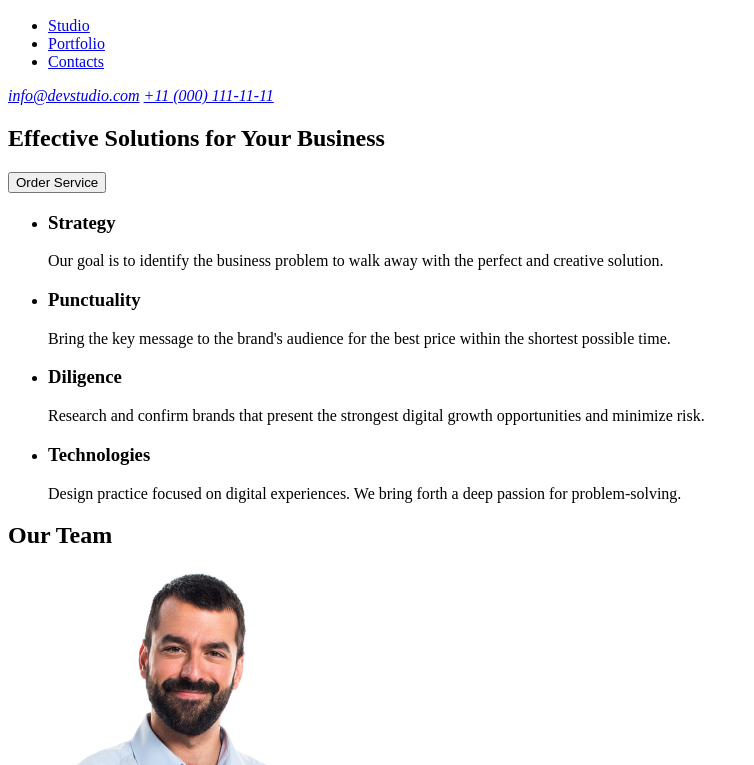
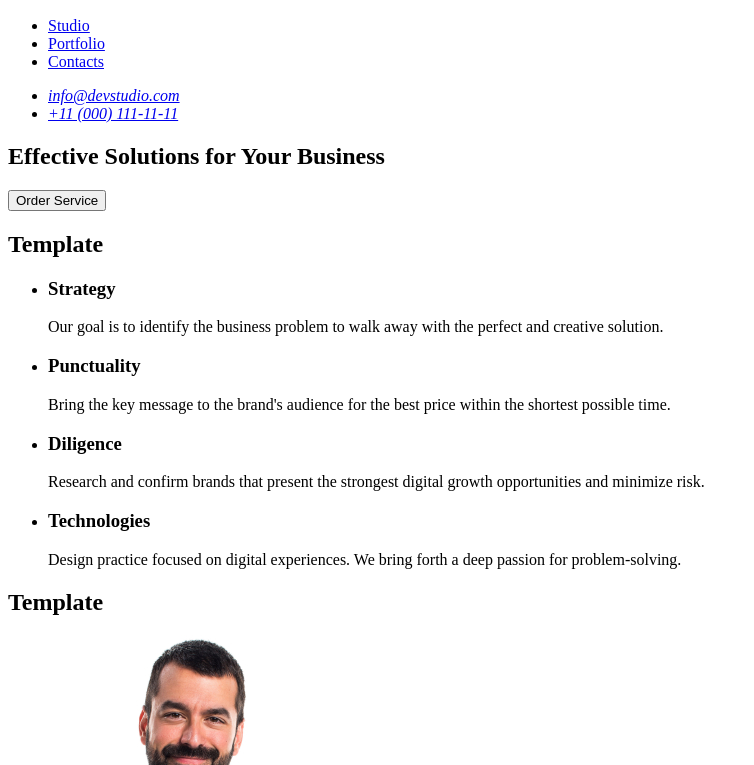
Before and after one commit to benuk02/goit-markup-hw-01, a plain HTML site: page index.html in a window 1280 px wide. Shown: the part 35-800 px from the top of the page, without its empty margins (0-754 px from the left). Drawn offline with Linux system fonts and the light colour scheme.

Commit message:
Update index.html

```diff
--- a/index.html
+++ b/index.html
@@ -19,8 +19,14 @@
             </ul>
         </nav>
         <address>
+            <ul>
+             <li>
                 <a href="mailto:nfo@devstudio.com">info@devstudio.com</a>
+             </li>
+             <li>
                 <a href="tel:+110001111111">+11 (000) 111-11-11</a>
+             </li>
+            </ul>
         </address>
     </header>
     <main>
@@ -29,6 +35,7 @@
             <button type="button">Order Service</button>
         </section>
         <section>
+            <h2>Template</h2>
             <ul>
                 <li>
                     <h3>Strategy</h3>
@@ -50,7 +57,7 @@
             </ul>
         </section>
         <section>
-            <h2>Our Team</h2>
+            <h2>Template</h2>
                 <ul>
                      <li>
                         <img src="./images/img.jpg" width="264" alt="Mark Guerrero - a man with a blue shirt and black beard">
```
Lines whose indentation alone changed are shown as unchanged.
